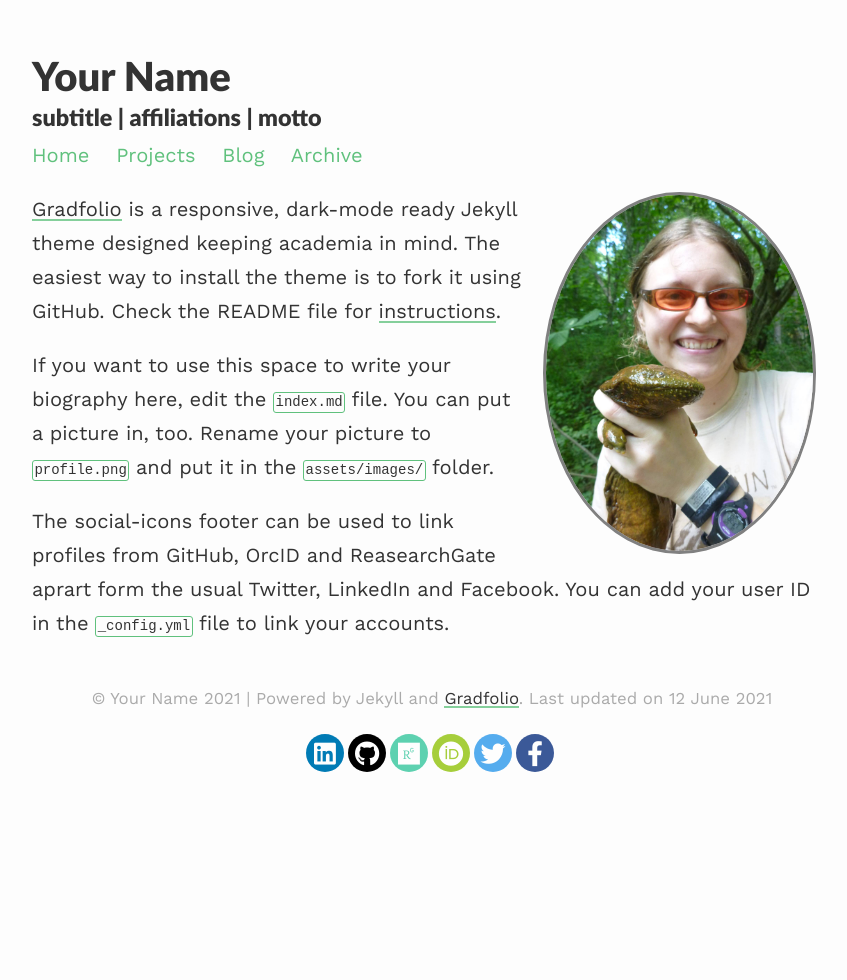
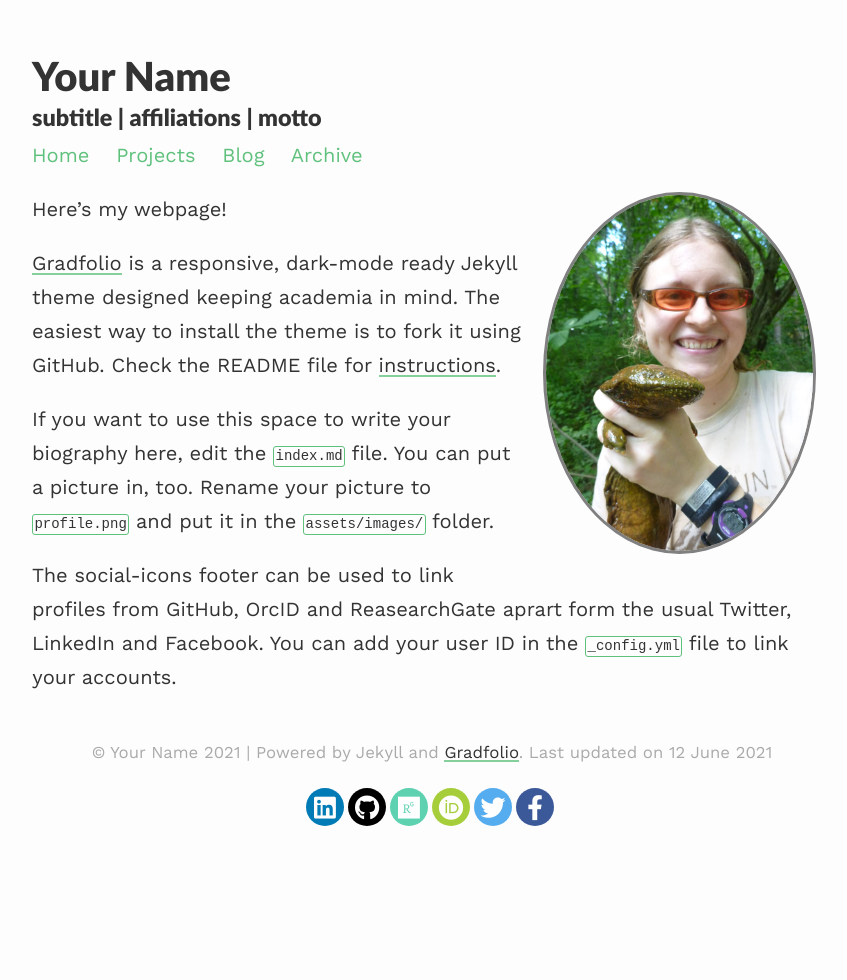
Before and after one commit to wleuenberger/wleuenberger.github.io, a Jekyll site: the page built from index.md, in a window 1280 px wide. Shown: the whole page, without its empty margins (208-1055 px from the left). Built offline with Jekyll 4.4.1, drawn with Linux system fonts in a browser that asks for light colours; nearby versions of some CDN libraries.

Commit message:
Update index.md

```diff
--- a/index.md
+++ b/index.md
@@ -7,6 +7,8 @@ profile:
 published: true
 ---
 
+Here's my webpage!
+
 [Gradfolio](https://github.com/jitinnair1/gradfolio){:target="_blank"} is a responsive, dark-mode ready Jekyll theme designed keeping academia in mind. The easiest way to install the theme is to fork it using GitHub. Check the README file for [instructions](https://github.com/jitinnair1/gradfolio#installation){:target="_blank"}.
 
 If you want to use this space to write your biography here, edit the `index.md` file. You can put a picture in, too. Rename your picture to `profile.png` and put it in the `assets/images/` folder.
```
